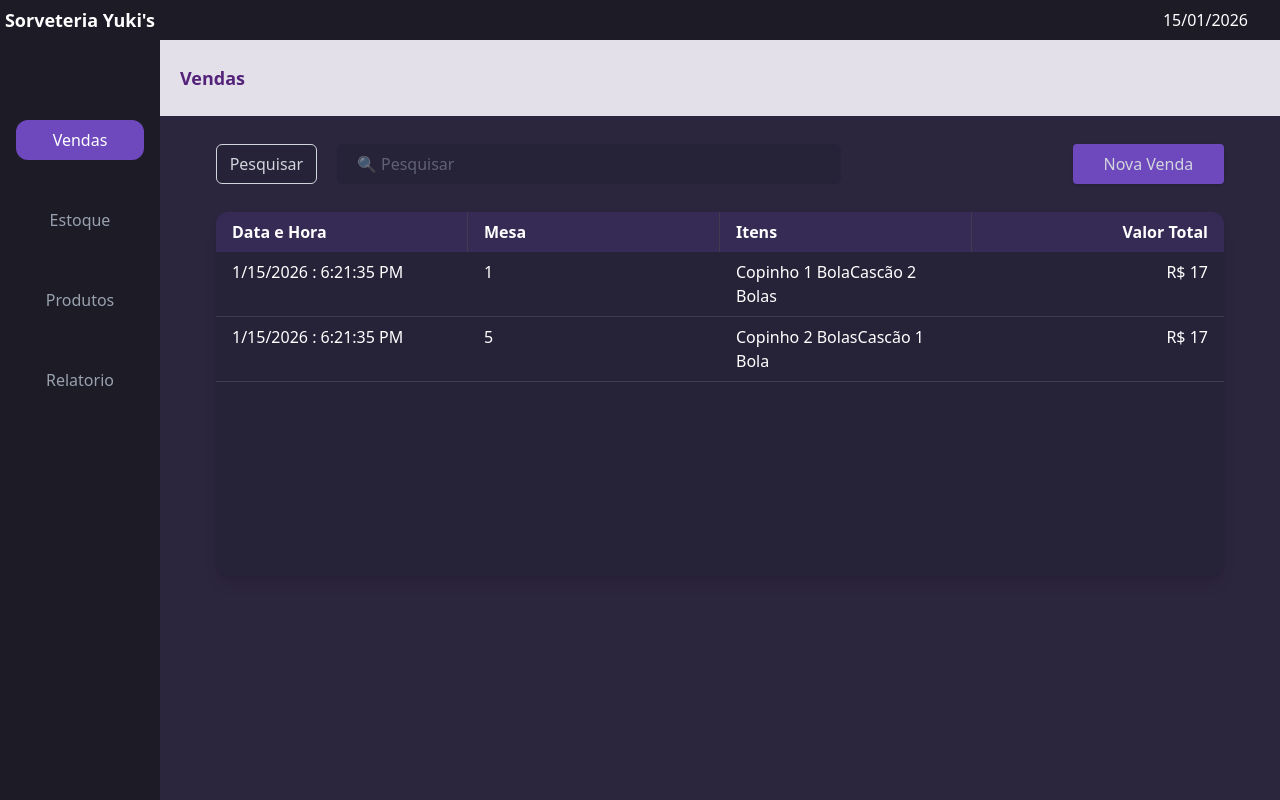
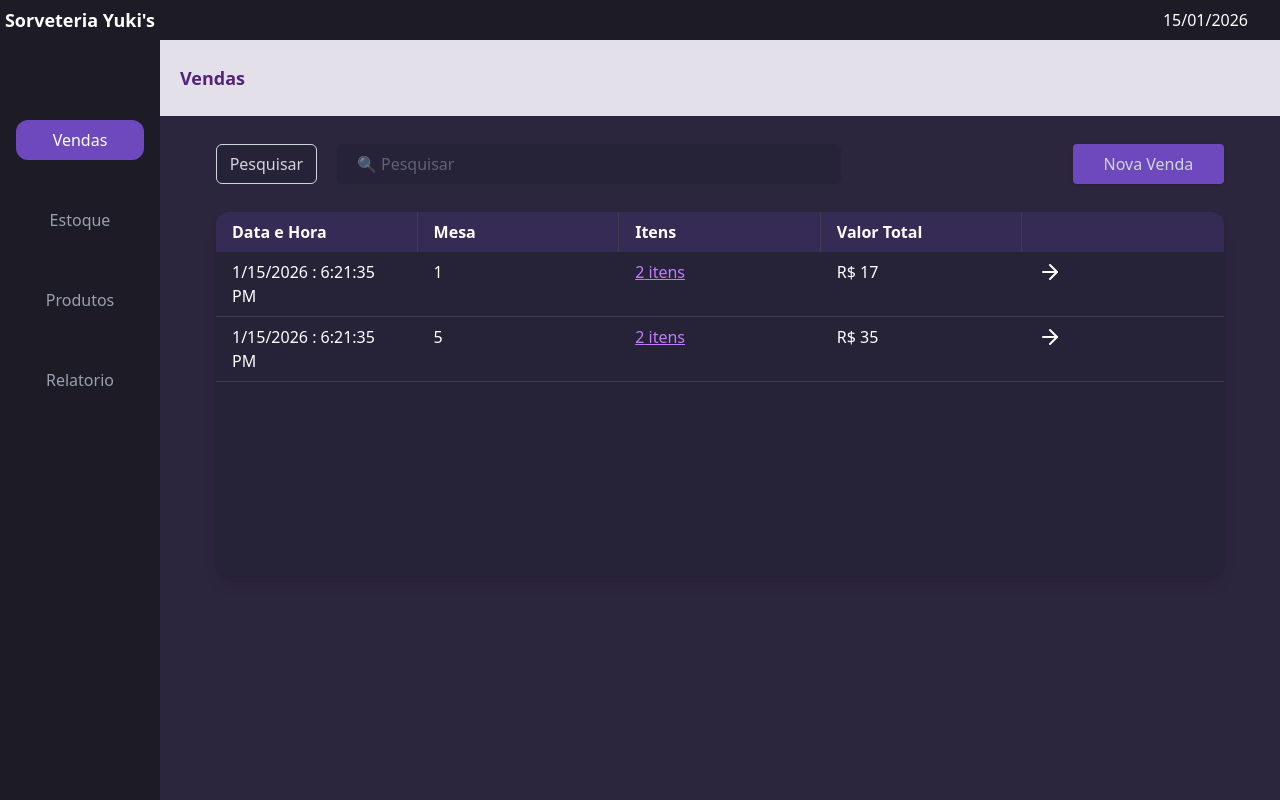
Before and after one commit to DiogoYudi/IceCreamStoreProject, a React (Vite) app in the folder IceCreamStoreUI/: page / in a window 1280 px wide. Built offline with nearby package versions, Linux system fonts and the light colour scheme.

Commit message:
Fix display of sale items and show only active sales

```diff
--- a/IceCreamStoreUI/package.json
+++ b/IceCreamStoreUI/package.json
@@ -11,6 +11,7 @@
   },
   "dependencies": {
     "@tailwindcss/vite": "^4.1.18",
+    "lucide-react": "^0.562.0",
     "react": "^19.2.0",
     "react-dom": "^19.2.0",
     "react-router-dom": "^7.12.0",
--- a/IceCreamStoreUI/src/components/Sale.jsx
+++ b/IceCreamStoreUI/src/components/Sale.jsx
@@ -1,17 +1,43 @@
 import { useState } from "react";
+import { ArrowRight, Check } from "lucide-react";
+import { NavLink } from "react-router-dom";
 
 function Sale() {
   const data = new Date();
   const [filter, setFilter] = useState("");
-  const [appliedFilter ,setAppliedFilter] = useState("");
+  const [appliedFilter, setAppliedFilter] = useState("");
+  const [selectedSale, setSelectedSale] = useState(null);
 
   const items = [
-    { id: 1, dateHour: data.toLocaleDateString() + " : " + data.toLocaleTimeString(), table: 1, itens: ["Copinho 1 Bola", "Cascão 2 Bolas"], totalPrice: 17.00 },
-    { id: 2, dateHour: data.toLocaleDateString() + " : " + data.toLocaleTimeString(), table: 5, itens: ["Copinho 2 Bolas", "Cascão 1 Bola"], totalPrice: 17.00 },
+    {
+      id: 1,
+      dateHour: data.toLocaleDateString() + " : " + data.toLocaleTimeString(),
+      table: 1,
+      itens: ["Copinho 1 Bola", "Cascão 2 Bolas"],
+      totalPrice: 17.00,
+      active: true,
+    },
+    {
+      id: 2,
+      dateHour: data.toLocaleDateString() + " : " + data.toLocaleTimeString(),
+      table: 5,
+      itens: ["Pote 2L", "Picolé Aguá"],
+      totalPrice: 35.00,
+      active: true,
+    },
+    {
+      id: 3,
+      dateHour: data.toLocaleDateString() + " : " + data.toLocaleTimeString(),
+      table: 4,
+      itens: ["Copinho 2 Bolas", "Cascão 1 Bola"],
+      totalPrice: 18.0,
+      active: false,
+    },
   ];
 
   const filteredItems = items.filter((item) => {
-    const matchesSearch = appliedFilter === "" ? true : item.table == appliedFilter;
+    const matchesSearch =
+      appliedFilter === "" ? true : item.table == appliedFilter;
     return matchesSearch;
   });
 
@@ -22,7 +48,10 @@ function Sale() {
       </div>
       <div className="flex flex-col items-center pt-7 gap-7 relative">
         <div className="flex w-[90%] h-10 justify-between">
-          <button onClick={() => setAppliedFilter(filter)} className="bg-purple-items border w-[10%] text-gray-300 rounded-md cursor-pointer">
+          <button
+            onClick={() => setAppliedFilter(filter)}
+            className="bg-purple-items border w-[10%] text-gray-300 rounded-md cursor-pointer"
+          >
             Pesquisar
           </button>
           <input
@@ -32,17 +61,17 @@ function Sale() {
             value={filter}
             onChange={(e) => {
               const value = e.target.value;
-              setFilter(e.target.value)
-              if(value==="")setAppliedFilter("");
+              setFilter(e.target.value);
+              if (value === "") setAppliedFilter("");
             }}
           />
-          <button className="bg-purple-options text-gray-300 rounded-sm shadow w-[15%] cursor-pointer hover:scale-110">
+          <NavLink to={"/NewSale"} className="bg-purple-options text-gray-300 rounded-sm shadow w-[15%] flex justify-center items-center cursor-pointer hover:scale-110">
             Nova Venda
-          </button>
+          </NavLink>
         </div>
         <div className="relative w-[90%] h-91 overflow-y-auto bg-purple-items shadow-lg rounded-xl">
           <div className="w-full max-h-91 overflow-auto">
-            <div className="grid grid-cols-4 bg-purple-itemsheader text-white font-bold sticky top-0 z-10">
+            <div className="grid grid-cols-5 bg-purple-itemsheader text-white font-bold sticky top-0 z-10">
               <div className="px-4 py-2 border-r border-purple-border">
                 Data e Hora
               </div>
@@ -52,19 +81,62 @@ function Sale() {
               <div className="px-4 py-2 border-r border-purple-border">
                 Itens
               </div>
-              <div className="px-4 py-2 text-right">Valor Total</div>
+              <div className="px-4 py-2 border-r border-purple-border">
+                Valor Total
+              </div>
+              <div className="px-4 py-2"></div>
             </div>
             <div className="grid grid-rows-auto">
-              {filteredItems.map((item) => (
-                <div key={item.id} className="grid grid-cols-4 border-b border-purple-border text-white">
-                  <div className="px-4 py-2">{item.dateHour}</div>
-                  <div className="px-4 py-2">{item.table}</div>
-                  <div className="px-4 py-2">{item.itens}</div>
-                  <div className="px-4 py-2 text-right">R$ {item.totalPrice}</div>
+              {filteredItems.map((item) => {
+                if (!item.active) return null;
+                return (
+                  <div
+                    key={item.id}
+                    className="grid grid-cols-5 border-b border-purple-border text-white"
+                  >
+                    <div className="px-4 py-2">{item.dateHour}</div>
+                    <div className="px-4 py-2">{item.table}</div>
+                    <div className="px-4 py-2">
+                      <button
+                        onClick={() => setSelectedSale(item)}
+                        className="text-purple-400 underline cursor-pointer"
+                      >
+                        {item.itens.length} itens
+                      </button>
+                    </div>
+                    <div className="px-4 py-2">
+                      R$ {item.totalPrice}
+                    </div>
+                    <div className="px-4 py-2 text-center">
+                      <div className="w-[10%]">
+                        <NavLink to={"/SaleEdit"} className="cursor-pointer hover:scale-120 hover:text-green-500"><ArrowRight /></NavLink>
+                      </div>
+                    </div>
+                  </div>
+                );
+              })}
+            </div>
+            {selectedSale && (
+              <div className="fixed inset-0 bg-black/50 flex items-center justify-center z-50">
+                <div className="bg-gray-900 p-6 rounded-lg w-full max-w-md">
+                  <h2 className="text-purple-400 font-bold text-lg opacity-85">Itens da venda</h2>
+                  <ul className="space-y-2 py-5">
+                    {selectedSale.itens.map((i, id) => (
+                      <li key={id} className="flex justify-between">
+                        <span className="text-white">{i}</span>
+                        {/* FUTURAMENTE PUXAR O VALOR DO ITEM E MOSTRAR AQUI! */}
+                      </li>
+                    ))}
+                  </ul>
+                  <button
+                    onClick={() => setSelectedSale(null)}
+                    className="mt-4 w-full bg-purple-600 py-2 rounded cursor-pointer hover:scale-105"
+                  >
+                    Fechar
+                  </button>
                 </div>
-              ))}
-
-            </div>
+              </div>
+            )}
           </div>
         </div>
       </div>
```
Also changed, not shown: 1 other file (tests, documents, lock files or other folders).
